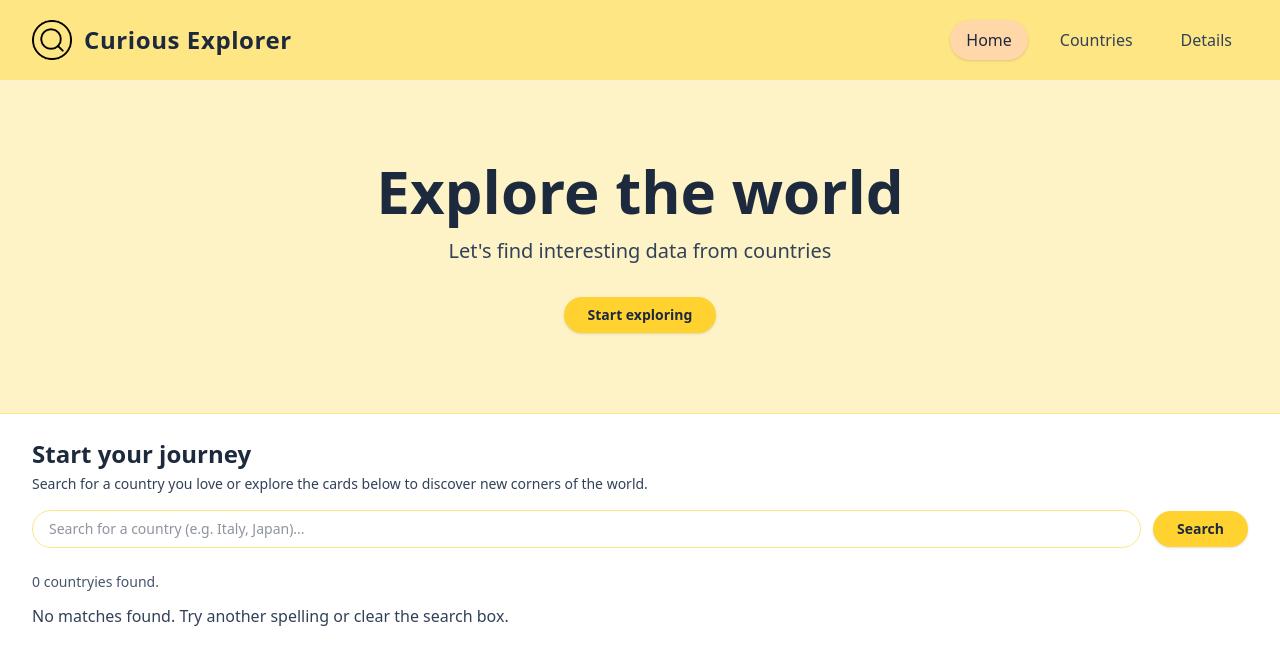
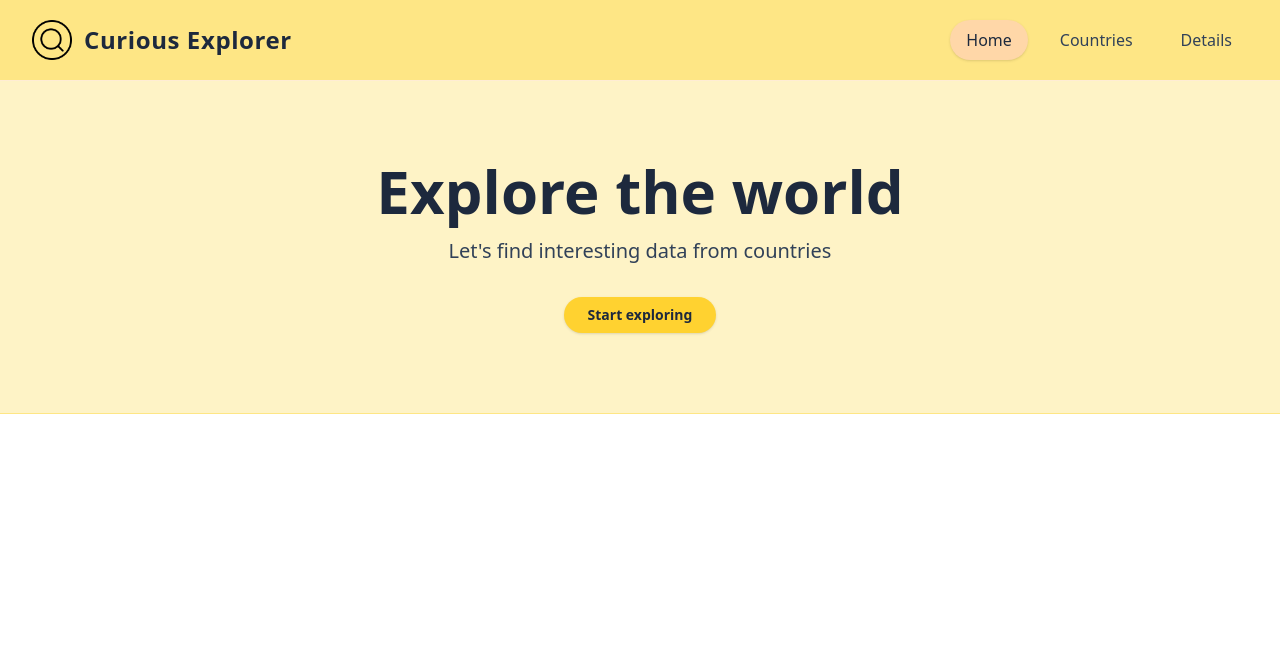
Before and after one commit to ersejda08/country-explorer, a React (Vite) app: page / in a window 1280 px wide. Shown: the top 664 px of the page. Built offline with nearby package versions, Linux system fonts and the light colour scheme; no server answers.

Commit message:
added NotFoundPage

```diff
--- a/src/components/CountrySearch.jsx
+++ b/src/components/CountrySearch.jsx
@@ -2,88 +2,88 @@ import { useEffect, useState } from "react";
 import CountryCard from "./CountryCard";
 
 const CountrySearch = () => {
-  const [data, setData] = useState([]); // all countries
-  const [filtered, setFiltered] = useState([]); // filtered countries
+  const [countries, setCountries] = useState([]); // all countries
   const [loading, setLoading] = useState(true);
-  const [searchTerm, setSearchTerm] = useState("");
+  const [error, setError] = useState("");
+  const [searchTerm, setSearchTerm] = useState(""); // what the user types
 
+  // Fetch countries once
   useEffect(() => {
     const fetchData = async () => {
       try {
         setLoading(true);
+        setError("");
+
         const response = await fetch(
           "https://restcountries.com/v3.1/all?fields=name,cca3,capital,region,flags"
         );
         const result = await response.json();
-        setData(result);
-        setFiltered(result); // show all by default
+        setCountries(result);
       } catch (err) {
-        console.log(err.message);
+        console.error(err);
+        setError("Could not load country data. Please try again later.");
       } finally {
         setLoading(false);
       }
     };
+
     fetchData();
   }, []);
 
-  const handleSearch = (e) => {
-    e.preventDefault();
+  // Live filtered list – updates as the user types
+  const filteredCountries = countries.filter((country) => {
+    const term = searchTerm.trim().toLowerCase();
+    if (!term) return true; // if empty → show all countries
 
-    const term = searchTerm.toLowerCase().trim();
+    return country.name.common.toLowerCase().includes(term);
+  });
 
-    if (!term) {
-      setFiltered(data); // reset to all countries
-      return;
-    }
-
-    const filteredCountries = data.filter((country) =>
-      country.name.common.toLowerCase().includes(term)
-    );
-
-    setFiltered(filteredCountries);
+  const handleClear = () => {
+    setSearchTerm("");
   };
 
   return (
     <section className="max-w-7xl mx-auto px-4 sm:px-6 lg:px-8 pb-10">
       {/* Intro text */}
       <div className="max-w-2xl mb-4">
-        <h2 className="text-2xl font-semibold text-slate-800 mb-1">
+        <h2 className="text-xl font-semibold text-slate-800 mb-1">
           Start your journey
         </h2>
-        <p className="text-slate-700 text-sm">
-          Search for a country you love or explore the cards below to discover
-          new corners of the world.
-        </p>
+        <p className="text-slate-700 text-sm"></p>
       </div>
 
-      {/* Search bar */}
-      <form
-        onSubmit={handleSearch}
-        className="mb-6 flex flex-col sm:flex-row gap-3 items-stretch sm:items-center"
-      >
+      {/* Search input + clear button */}
+      <div className="mb-6 flex flex-col sm:flex-row gap-3 items-stretch sm:items-center">
         <input
           type="text"
-          placeholder="Search for a country (e.g. Italy, Japan)..."
+          placeholder="Search for a country (e.g. Albania, Luxembourg)..."
           value={searchTerm}
           onChange={(e) => setSearchTerm(e.target.value)}
           className="flex-1 rounded-full border border-amber-200 bg-white px-4 py-2 text-sm text-slate-800 focus:outline-none focus:ring-2 focus:ring-amber-300"
         />
-        <button
-          type="submit"
-          className="rounded-full bg-amber-300 px-6 py-2 text-sm font-semibold text-slate-800 shadow-sm hover:bg-amber-400 transition"
-        >
-          Search
-        </button>
-      </form>
+        {searchTerm && (
+          <button
+            type="button"
+            onClick={handleClear}
+            className="rounded-full bg-amber-300 px-6 py-2 text-sm font-semibold text-slate-800 shadow-sm hover:bg-amber-400 transition"
+          >
+            Clear
+          </button>
+        )}
+      </div>
 
-      {/* Loading / results */}
-      {loading ? (
-        <p className="text-slate-700">Loading countries...</p>
-      ) : (
+      {/* Loading / error / results */}
+      {loading && <p className="text-slate-700">Loading countries...</p>}
+
+      {error && !loading && (
+        <p className="text-red-500 text-sm mb-4">{error}</p>
+      )}
+
+      {!loading && !error && (
         <>
           <p className="mb-3 text-sm text-slate-600">
-            {filtered.length} country
-            {filtered.length !== 1 && "ies"} found
+            {filteredCountries.length} country
+            {filteredCountries.length !== 1 && "ies"} found
             {searchTerm && (
               <>
                 {" "}
@@ -93,12 +93,12 @@ const CountrySearch = () => {
             .
           </p>
 
-          {filtered.length === 0 ? (
+          {filteredCountries.length === 0 ? (
             <p className="text-slate-700">
               No matches found. Try another spelling or clear the search box.
             </p>
           ) : (
-            <CountryCard countries={filtered} />
+            <CountryCard countries={filteredCountries} />
           )}
         </>
       )}
--- a/src/pages/CountriesPage.jsx
+++ b/src/pages/CountriesPage.jsx
@@ -1,6 +1,7 @@
 import CountryList from "../components/CountryList";
+import CountrySearch from "../components/CountrySearch";
 const CountriesPage = () => {
-  return <CountryList />;
+  return <CountrySearch />;
 };
 
 export default CountriesPage;
--- a/src/pages/HomePage.jsx
+++ b/src/pages/HomePage.jsx
@@ -6,7 +6,6 @@ const HomePage = () => {
   return (
     <>
       <Hero />
-      <CountrySearch />
     </>
   );
 };
--- /dev/null
+++ b/src/pages/NotFoundPage.jsx
@@ -0,0 +1,20 @@
+import { Link } from "react-router-dom";
+import { FaTriangleExclamation } from "react-icons/fa6";
+const NotFoundPage = () => {
+  return (
+    <section className="text-center flex flex-col justify-center items-center h-96">
+      <i className="fas fa-exclamation-triangle text-yellow-400 fa-4x mb-4"></i>
+      <FaTriangleExclamation className="text-yellow-400 fa-4x mb-4 text-5xl" />
+      <h1 className="text-6xl font-bold mb-4">404 Not Found</h1>
+      <p className="text-xl mb-5">This page does not exist.</p>
+      <Link
+        to="/"
+        className="mt-4 rounded-full bg-amber-300 px-6 py-2 text-sm font-semibold text-slate-800 shadow-sm hover:bg-amber-400 transition"
+      >
+        Back
+      </Link>
+    </section>
+  );
+};
+
+export default NotFoundPage;
```
